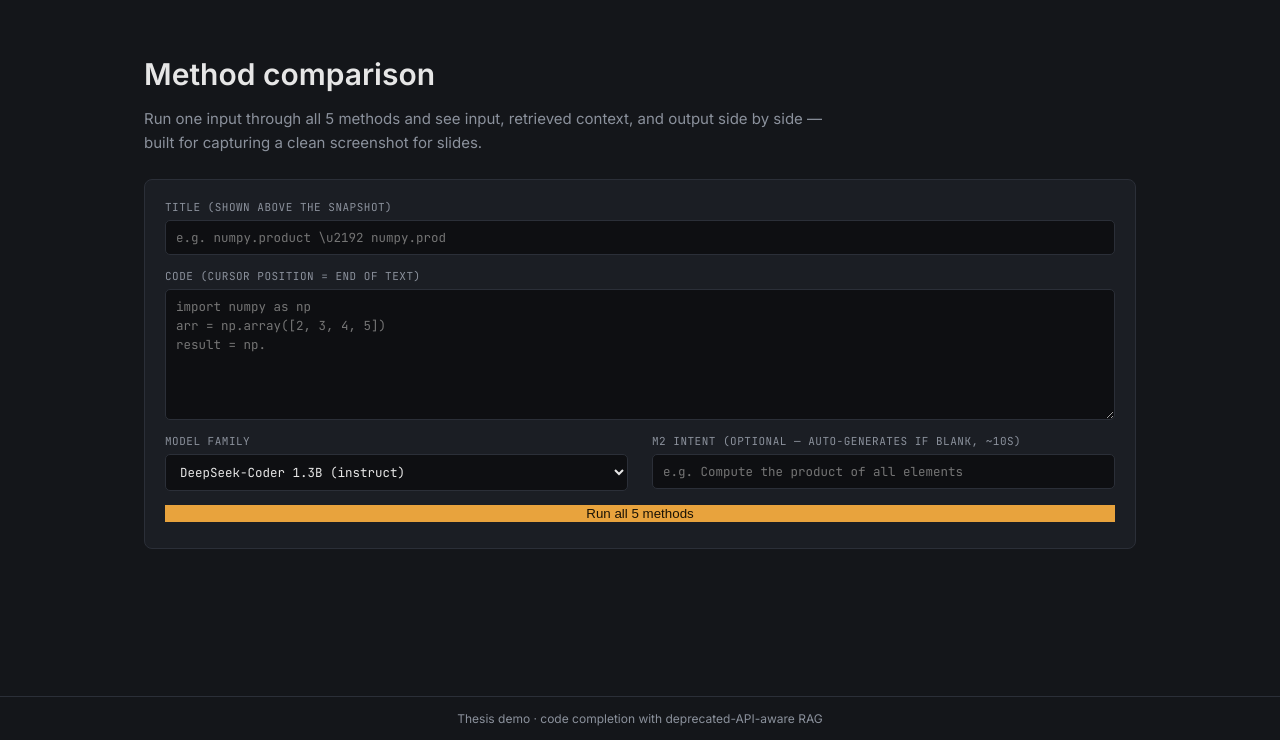
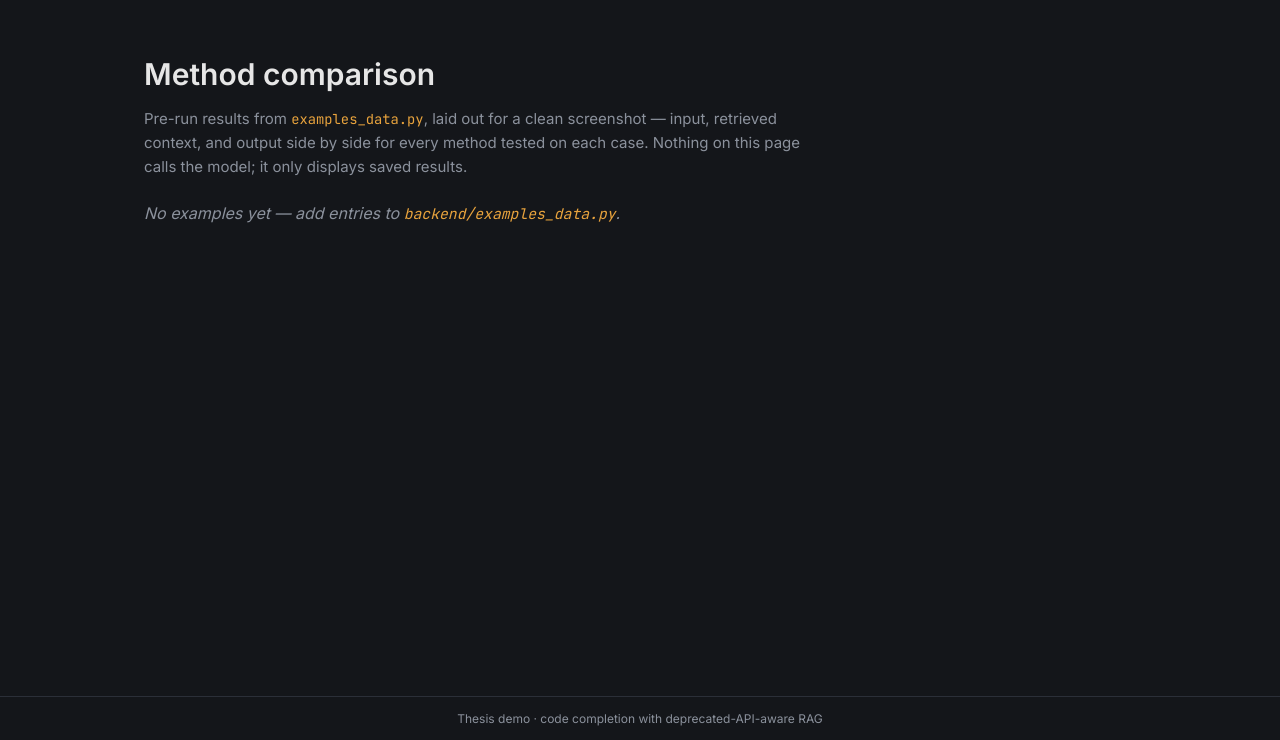
Before and after one commit to nhawtanhy/Thesis_demo, a FastAPI app: page /compare in a window 1280 px wide. Shown: the part 60-800 px from the top of the page. Run offline with FastAPI, Linux system fonts and the light colour scheme; some libraries are stand-ins or nearby versions.

Commit message:
predefiend

```diff
--- a/backend/static/compare.js
+++ b/backend/static/compare.js
@@ -1,120 +1,17 @@
 document.addEventListener("DOMContentLoaded", () => {
-  const runBtn = document.getElementById("cmpRunBtn");
-  const toggleBtn = document.getElementById("cmpToggleControls");
-  const controls = document.getElementById("compareControls");
-  const statusEl = document.getElementById("cmpStatus");
+  const tabs = document.querySelectorAll("#compareCaseTabs .tab-btn");
+  const cases = document.querySelectorAll(".compare-case");
 
-  runBtn.addEventListener("click", runComparison);
+  tabs.forEach((tab) => {
+    tab.addEventListener("click", () => {
+      const index = tab.dataset.caseIndex;
 
-  toggleBtn.addEventListener("click", () => {
-    const isHidden = controls.style.display === "none";
-    controls.style.display = isHidden ? "flex" : "none";
-    toggleBtn.textContent = isHidden ? "Hide controls before screenshot" : "Show controls";
+      tabs.forEach((t) => t.classList.remove("active"));
+      tab.classList.add("active");
+
+      cases.forEach((c) => {
+        c.style.display = c.dataset.caseIndex === index ? "block" : "none";
+      });
+    });
   });
-
-  async function runComparison() {
-    const title = document.getElementById("cmpTitle").value.trim();
-    const snippet = document.getElementById("cmpSnippet").value;
-    const family = document.getElementById("cmpFamily").value;
-    const intention = document.getElementById("cmpIntention").value.trim();
-
-    if (!snippet.trim()) {
-      alert("Paste some code first.");
-      return;
-    }
-
-    const baseKey = family === "deepseek-coder-1.3b"
-      ? "deepseek-coder-1.3b-instruct"
-      : "codegen-2b-mono";
-    const dpoKey = family === "deepseek-coder-1.3b"
-      ? "deepseek-coder-1.3b-dpo"
-      : "codegen-2b-dpo";
-    const grpoKey = family === "deepseek-coder-1.3b"
-      ? "deepseek-coder-1.3b-grpo"
-      : "codegen-2b-grpo";
-
-    const methods = [
-      { key: "M0", label: "M0 \u00b7 Base (no RAG)", modelKey: baseKey, ragMethod: "none" },
-      { key: "M1", label: "M1 \u00b7 BM25 + Rerank RAG", modelKey: baseKey, ragMethod: "m1" },
-      { key: "M2", label: "M2 \u00b7 Intent-Extended RAG", modelKey: baseKey, ragMethod: "m2" },
-      { key: "M3", label: "M3 \u00b7 DPO", modelKey: dpoKey, ragMethod: "none" },
-      { key: "M4", label: "M4 \u00b7 GRPO", modelKey: grpoKey, ragMethod: "none" },
-    ];
-
-    runBtn.disabled = true;
-    const results = [];
-
-    for (let i = 0; i < methods.length; i++) {
-      const m = methods[i];
-      statusEl.textContent = `Running ${i + 1}/5 (${m.key}: ${m.modelKey})\u2026 model swap can take ~15-20s.`;
-      try {
-        const res = await fetch("/complete", {
-          method: "POST",
-          headers: { "Content-Type": "application/json" },
-          body: JSON.stringify({
-            prefix: snippet,
-            model_key: m.modelKey,
-            max_tokens: 128,
-            rag_method: m.ragMethod,
-            intention: intention,
-          }),
-        });
-        const data = await res.json();
-        results.push({
-          ...m,
-          completion: res.ok ? data.completion : `[error: server returned ${res.status}]`,
-          context: data.retrieved_context || "",
-          intentionUsed: data.intention_used || "",
-        });
-      } catch (err) {
-        results.push({ ...m, completion: `[error: ${err.message}]`, context: "", intentionUsed: "" });
-      }
-    }
-
-    statusEl.textContent = "Done.";
-    runBtn.disabled = false;
-    renderSnapshot(title, snippet, results);
-  }
-
-  function renderSnapshot(title, snippet, results) {
-    document.getElementById("snapshotTitle").textContent = title || "Method comparison";
-    document.getElementById("snapshotInput").textContent = snippet;
-
-    const grid = document.getElementById("snapshotGrid");
-    grid.innerHTML = "";
-
-    results.forEach((r) => {
-      const col = document.createElement("div");
-      col.className = "snapshot-col";
-
-      let contextHtml = "";
-      if (r.ragMethod !== "none") {
-        contextHtml = `
-          <div class="snapshot-context">
-            <span class="snapshot-sublabel">Retrieved context</span>
-            <pre>${r.context ? escapeHtml(r.context) : "\u2014 none / no hits \u2014"}</pre>
-          </div>`;
-      }
-
-      col.innerHTML = `
-        <div class="snapshot-col-header">${escapeHtml(r.label)}</div>
-        ${contextHtml}
-        <div class="snapshot-output">
-          <span class="snapshot-sublabel">Output</span>
-          <pre>${r.completion ? escapeHtml(r.completion) : "\u2014 empty \u2014"}</pre>
-        </div>
-      `;
-      grid.appendChild(col);
-    });
-
-    document.getElementById("compareSnapshot").style.display = "block";
-    toggleBtn.style.display = "inline-block";
-    document.getElementById("compareSnapshot").scrollIntoView({ behavior: "smooth", block: "start" });
-  }
-
-  function escapeHtml(str) {
-    const div = document.createElement("div");
-    div.textContent = str;
-    return div.innerHTML;
-  }
 });
--- a/backend/static/style.css
+++ b/backend/static/style.css
@@ -364,20 +364,14 @@ body.playground-body main.page{
 }
 
 /* ===================================================================
-   Compare page — screenshot-ready 5-method grid
+   Compare page — screenshot-ready static grid of pre-run results
    =================================================================== */
 
 .compare-header{ margin-bottom: 24px; }
 
-.compare-controls{
-  display:flex; flex-direction:column; gap:14px;
-  background:var(--panel); border:1px solid var(--border); border-radius:8px;
-  padding:20px; margin-bottom:28px;
-}
-
 .compare-snapshot{
   background:var(--panel); border:1px solid var(--border); border-radius:10px;
-  padding:28px;
+  padding:28px; margin-bottom:28px;
 }
 
 .snapshot-title{
@@ -399,13 +393,18 @@ body.playground-body main.page{
 }
 
 .snapshot-grid{
-  display:grid; grid-template-columns:repeat(5, 1fr); gap:14px;
+  display:grid; gap:14px;
 }
 
 .snapshot-col{
   background:var(--panel-2); border:1px solid var(--border); border-radius:8px;
   padding:14px; display:flex; flex-direction:column; gap:10px; min-width:0;
+  border-top:3px solid var(--border);
 }
+.snapshot-col.outcome-border-deprecated{ border-top-color:var(--red); }
+.snapshot-col.outcome-border-replacement{ border-top-color:var(--teal); }
+.snapshot-col.outcome-border-other{ border-top-color:var(--text-dim); }
+.snapshot-col.outcome-border-untested{ border-top-color:var(--text-dim); }
 
 .snapshot-col-header{
   font-family:'JetBrains Mono',monospace; font-size:12px; font-weight:700;
@@ -427,10 +426,20 @@ body.playground-body main.page{
 .snapshot-context pre{ color:#8b919c; }
 .snapshot-output pre{ color:#d7cfa3; }
 
+.snapshot-outcome-badge{
+  font-family:'JetBrains Mono',monospace; font-size:10px; font-weight:600;
+  padding:4px 8px; border-radius:4px; text-align:center; margin-top:auto;
+}
+.snapshot-outcome-badge.outcome-deprecated{ background:rgba(217,104,95,0.15); color:var(--red); }
+.snapshot-outcome-badge.outcome-replacement{ background:rgba(95,184,168,0.15); color:var(--teal); }
+.snapshot-outcome-badge.outcome-other{ background:rgba(139,145,156,0.15); color:var(--text-dim); }
+.snapshot-outcome-badge.outcome-untested{ background:rgba(139,145,156,0.12); color:var(--text-dim); }
+
+.compare-notes{ margin-top:18px; }
+
 @media (max-width: 1100px){
-  .snapshot-grid{ grid-template-columns:repeat(3, 1fr); }
+  .snapshot-grid{ grid-template-columns:repeat(3, 1fr) !important; }
 }
 @media (max-width: 720px){
-  .snapshot-grid{ grid-template-columns:1fr; }
-  .compare-controls .form-row-inline{ flex-direction:column; }
+  .snapshot-grid{ grid-template-columns:1fr !important; }
 }
--- a/backend/templates/compare.html
+++ b/backend/templates/compare.html
@@ -5,55 +5,67 @@
 <section class="page-header compare-header">
   <h1>Method comparison</h1>
   <p class="lede">
-    Run one input through all 5 methods and see input, retrieved context, and
-    output side by side &mdash; built for capturing a clean screenshot for slides.
+    Pre-run results from <code>examples_data.py</code>, laid out for a clean
+    screenshot &mdash; input, retrieved context, and output side by side for
+    every method tested on each case. Nothing on this page calls the model;
+    it only displays saved results.
   </p>
 </section>
 
-<section class="compare-controls" id="compareControls">
-  <div class="form-row">
-    <label for="cmpTitle">Title (shown above the snapshot)</label>
-    <input type="text" id="cmpTitle" placeholder="e.g. numpy.product \u2192 numpy.prod">
-  </div>
+{% if examples %}
+<div class="tab-row page-tabs" id="compareCaseTabs">
+  {% for case in examples %}
+  <button class="tab-btn{% if loop.first %} active{% endif %}" data-case-index="{{ loop.index0 }}">
+    {{ case.title }}
+  </button>
+  {% endfor %}
+</div>
 
-  <div class="form-row">
-    <label for="cmpSnippet">Code (cursor position = end of text)</label>
-    <textarea id="cmpSnippet" rows="6" placeholder="import numpy as np&#10;arr = np.array([2, 3, 4, 5])&#10;result = np."></textarea>
-  </div>
-
-  <div class="form-row form-row-inline">
-    <div>
-      <label for="cmpFamily">Model family</label>
-      <select id="cmpFamily">
-        <option value="deepseek-coder-1.3b">DeepSeek-Coder 1.3B (instruct)</option>
-        <option value="codegen-2b">CodeGen 2B (base)</option>
-      </select>
-    </div>
-    <div>
-      <label for="cmpIntention">M2 intent (optional &mdash; auto-generates if blank, ~10s)</label>
-      <input type="text" id="cmpIntention" placeholder="e.g. Compute the product of all elements">
-    </div>
-  </div>
-
-  <div class="form-row">
-    <button type="button" id="cmpRunBtn" class="btn-primary" style="border:none;cursor:pointer;">Run all 5 methods</button>
-    <span id="cmpStatus" class="hint" style="margin-left:12px;"></span>
-    <button type="button" id="cmpToggleControls" class="btn-secondary" style="margin-left:12px;display:none;">Hide controls before screenshot</button>
-  </div>
-</section>
-
-<section class="compare-snapshot" id="compareSnapshot" style="display:none;">
-  <div class="snapshot-title" id="snapshotTitle"></div>
+{% for case in examples %}
+<section class="compare-snapshot compare-case" data-case-index="{{ loop.index0 }}" {% if not loop.first %}style="display:none;"{% endif %}>
+  <div class="snapshot-title">{{ case.title }}</div>
 
   <div class="snapshot-input">
     <span class="snapshot-label">Input</span>
-    <pre id="snapshotInput"></pre>
+    <pre>{{ case.deprecated_snippet }}</pre>
   </div>
 
-  <div class="snapshot-grid" id="snapshotGrid">
-    <!-- 5 method columns injected here -->
+  <div class="snapshot-grid" style="grid-template-columns: repeat({{ case.results|length }}, 1fr);">
+    {% for r in case.results %}
+    <div class="snapshot-col outcome-border-{{ r.outcome }}">
+      <div class="snapshot-col-header">
+        {{ r.method_label if r.method_label else (models[r.model_key].label if r.model_key in models else r.model_key) }}
+      </div>
+
+      {% if r.rag_method and r.rag_method != "none" and r.context_used %}
+      <div class="snapshot-context">
+        <span class="snapshot-sublabel">Retrieved context</span>
+        <pre>{{ r.context_used }}</pre>
+      </div>
+      {% endif %}
+
+      <div class="snapshot-output">
+        <span class="snapshot-sublabel">Output</span>
+        <pre>{{ r.completion if r.completion else "\u2014 empty \u2014" }}</pre>
+      </div>
+
+      <div class="snapshot-outcome-badge outcome-{{ r.outcome }}">
+        {% if r.outcome == "deprecated" %}deprecated API used
+        {% elif r.outcome == "replacement" %}replacement API used
+        {% elif r.outcome == "untested" %}not yet verified
+        {% else %}other{% endif %}
+      </div>
+    </div>
+    {% endfor %}
   </div>
+
+  {% if case.notes %}<p class="notes compare-notes">{{ case.notes }}</p>{% endif %}
 </section>
+{% endfor %}
+
+{% else %}
+<p class="empty-state">No examples yet &mdash; add entries to <code>backend/examples_data.py</code>.</p>
+{% endif %}
 
 {% endblock %}
 
```
